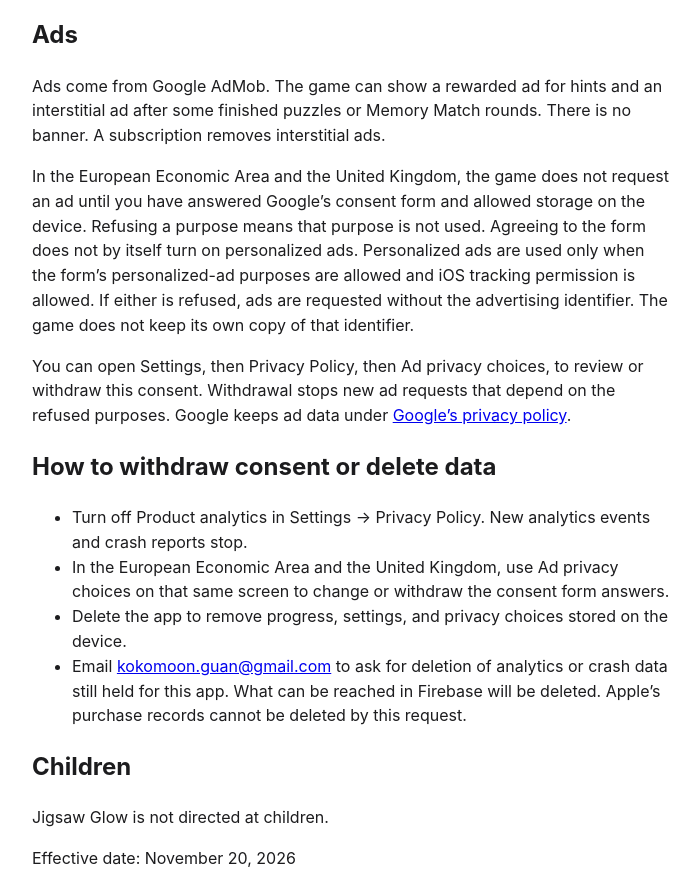
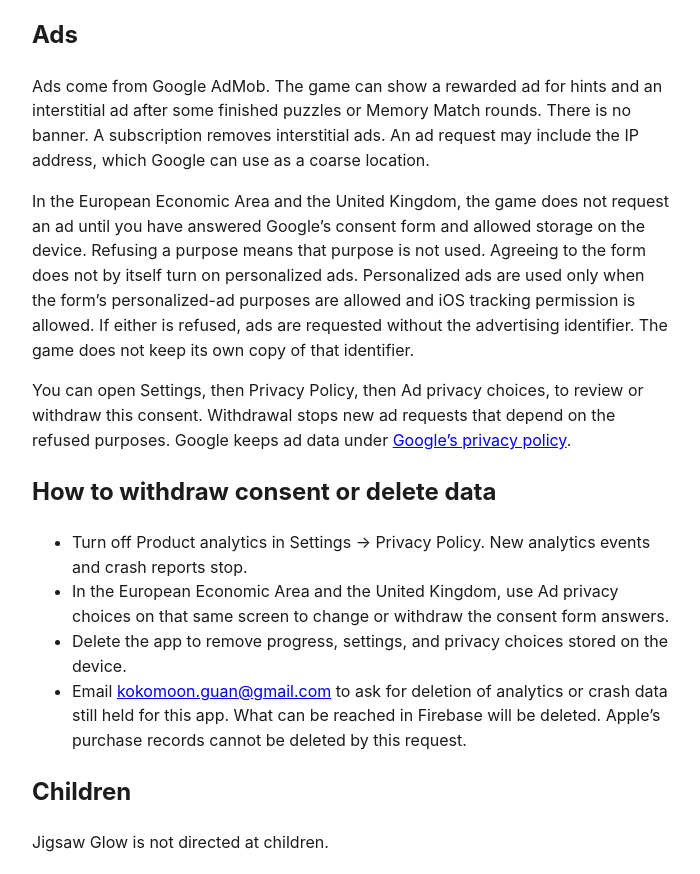
Before and after one commit to erxiguan/jigsawglow, a plain HTML site: page index.html in a window 1280 px wide. Shown: the part 1008-1882 px from the top of the page, without its empty margins (288-988 px from the left). Drawn offline with Linux system fonts and the light colour scheme.

Commit message:
Note that an ad request may include an IP address used as coarse location.
Co-authored-by: Cursor <cursoragent@cursor.com>

```diff
--- a/index.html
+++ b/index.html
@@ -24,7 +24,7 @@
   <p>Apple processes payments. The game records the product you choose and the price of a successful purchase so membership and coin balances stay correct. That record follows the analytics rules above. Apple keeps the transaction under Apple’s own policy. The entitlement stays on this device until you delete the app.</p>
 
   <h2>Ads</h2>
-  <p>Ads come from Google AdMob. The game can show a rewarded ad for hints and an interstitial ad after some finished puzzles or Memory Match rounds. There is no banner. A subscription removes interstitial ads.</p>
+  <p>Ads come from Google AdMob. The game can show a rewarded ad for hints and an interstitial ad after some finished puzzles or Memory Match rounds. There is no banner. A subscription removes interstitial ads. An ad request may include the IP address, which Google can use as a coarse location.</p>
   <p>In the European Economic Area and the United Kingdom, the game does not request an ad until you have answered Google’s consent form and allowed storage on the device. Refusing a purpose means that purpose is not used. Agreeing to the form does not by itself turn on personalized ads. Personalized ads are used only when the form’s personalized-ad purposes are allowed and iOS tracking permission is allowed. If either is refused, ads are requested without the advertising identifier. The game does not keep its own copy of that identifier.</p>
   <p>You can open Settings, then Privacy Policy, then Ad privacy choices, to review or withdraw this consent. Withdrawal stops new ad requests that depend on the refused purposes. Google keeps ad data under <a href="https://policies.google.com/privacy">Google’s privacy policy</a>.</p>
 
```
